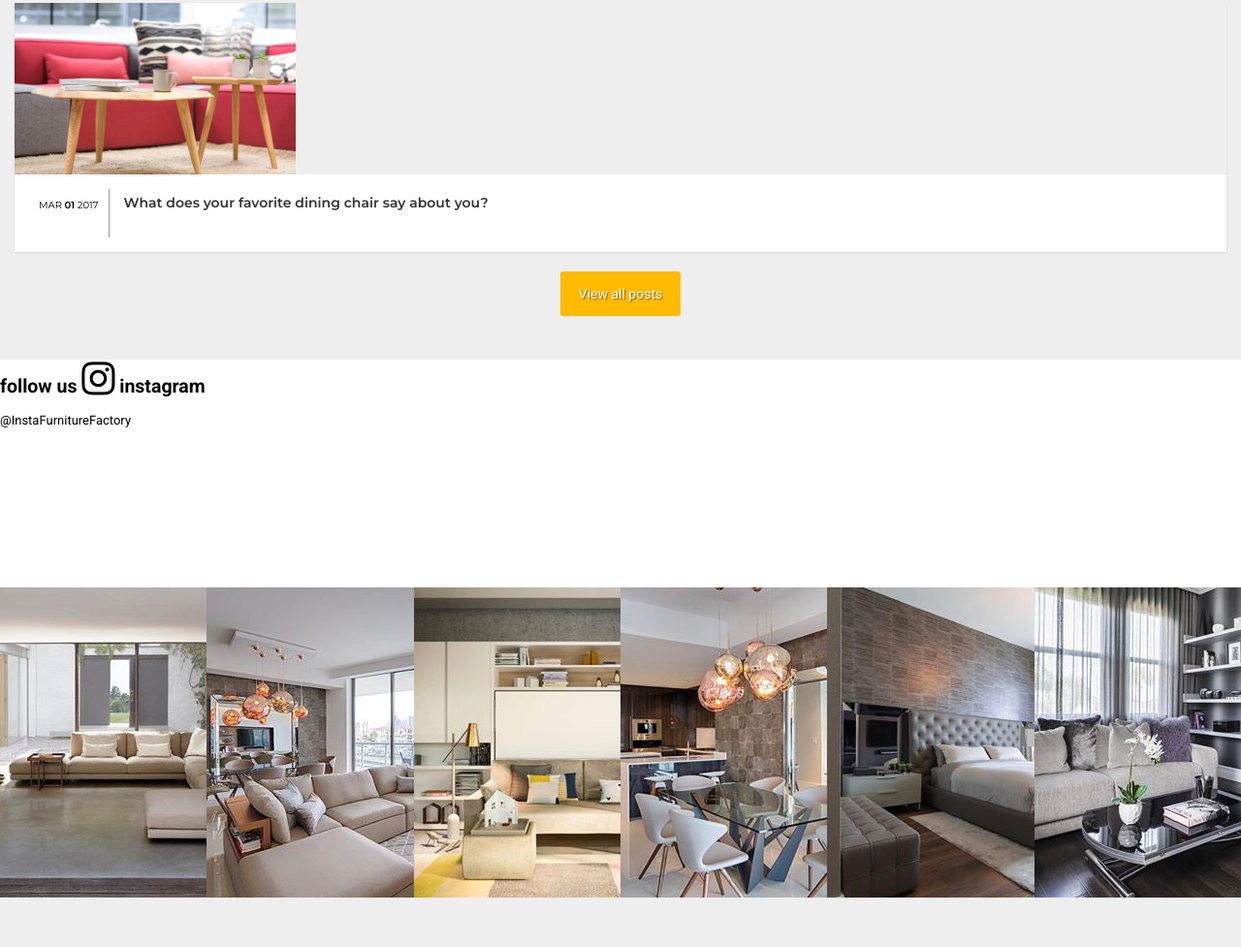
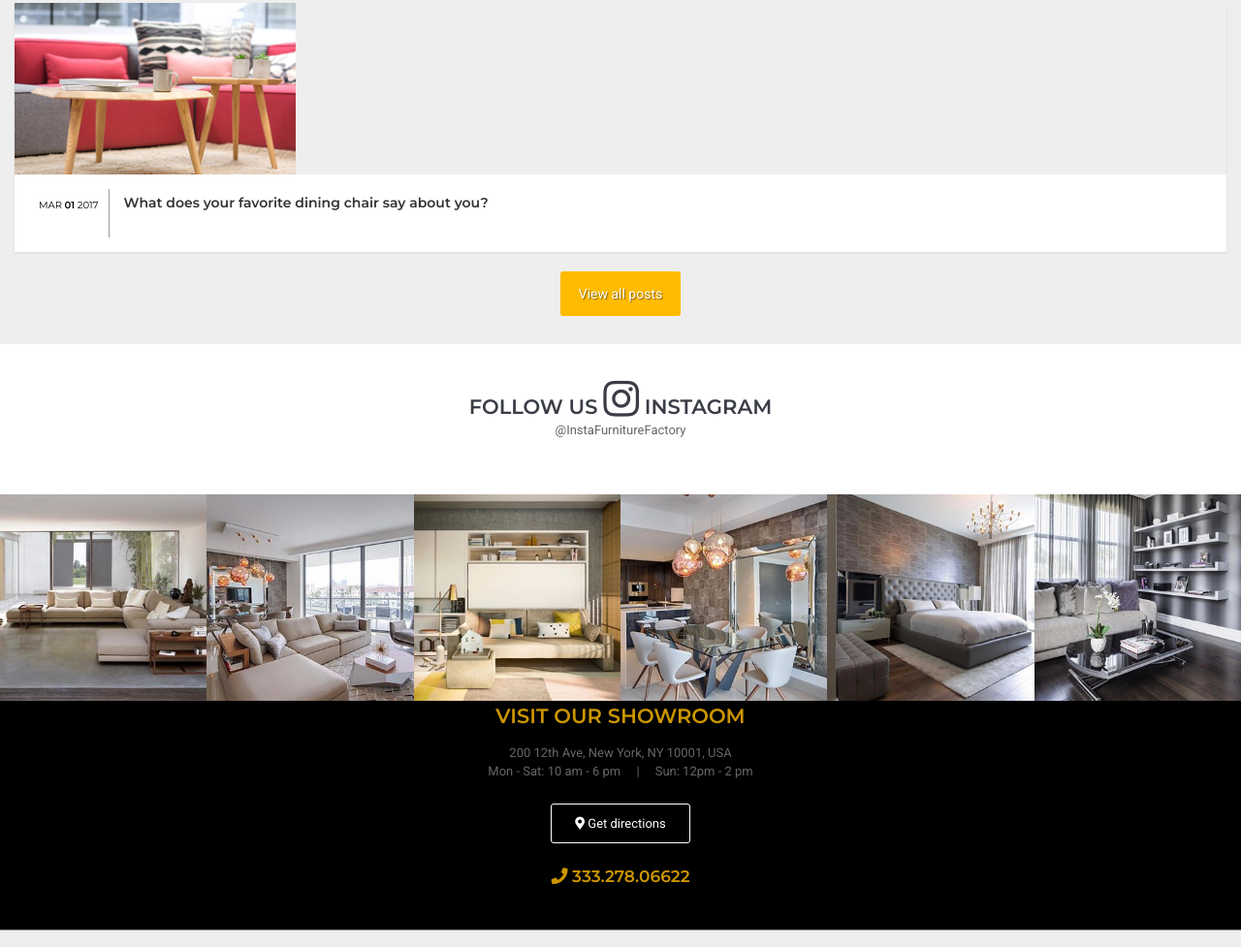
Before and after one commit to anamenshikov/Project-1, a plain HTML site: page index.html in a window 1280 px wide. Shown: the part 5574-6551 px from the top of the page at 97% size. Before the commit the page ends 6503 px from the top, so only its background shows below. Drawn offline with Linux system fonts and the light colour scheme.

Commit message:
third commit

```diff
--- a/index.html
+++ b/index.html
@@ -278,5 +278,18 @@
             </div>
         </div>
     </main>
+    <footer>
+        <div class="footer__header">
+            <div class="showroom">
+                <h2>visit our showroom</h2>
+                <p>200 12th Ave, New York, NY 10001, USA</p>
+                <p>Mon - Sat: 10 am - 6 pm &nbsp; &nbsp; | &nbsp; &nbsp; Sun: 12pm - 2 pm</p>
+            </div>
+            <div class="showroom__contact">
+                <a href="#"><i class="fas fa-map-marker-alt"></i> Get directions</a>
+                <h3><i class="fas fa-phone"></i> 333.278.06622</h3>
+            </div>
+        </div>
+    </footer>
 </body>
 </html>
--- a/style.scss
+++ b/style.scss
@@ -315,12 +315,83 @@ header{
 }
 
 .instagram__header {
-  height: 235px;
+  height: 155px;
   background-color: white;
+
+  h2 {
+    text-align: center;
+    font-family: "Montserrat", sans-serif;
+    text-transform: uppercase;
+    margin: 0 20px;
+    padding-top: 35px;
+    font-size: 21px;
+    color: #3a3d45;
+  }
+
+  p {
+    text-align: center;
+    font-size: 13px;
+    margin: 4px;
+    font-family: "Roboto",sans-serif;
+    color: #666666;
+  }
 }
 
 .insta__item {
   width: 16.66667%;
   float: left;
   overflow: hidden;
+
+  img {
+    width: 100%;
+  }
 }
+
+.footer__header {
+  background-color: black;
+
+  h2 {
+    text-align: center;
+    text-transform: uppercase;
+    font-size: 21px;
+    justify-content: center;
+    font-family: 'Montserrat', sans-serif;
+    color: #cc9600;
+    padding-top: 65px;
+  }
+
+  p {
+    text-align: center;
+    font-size: 13px;
+    margin: 4px;
+    font-family: "Roboto",sans-serif;
+    color: #666666;
+  }
+}
+
+.showroom__contact {
+  text-align: center;
+  padding-top: 35px;
+  color: #cc9600;
+
+  a {
+    text-decoration: none;
+    color: white;
+    border: 1px solid white;
+    border-radius: 3px;
+    padding: 12px 24px;
+  }
+
+  a:hover {
+    background: white;
+    color: #333333;
+  }
+
+  h3 {
+    padding-top: 20px;
+    padding-bottom: 45px;
+    border-bottom: 1px solid #999999;
+    font-family: "Montserrat",sans-serif;
+    font-size: 17px;
+  }
+}
```
Also changed, not shown: style.css, 1 other file.
